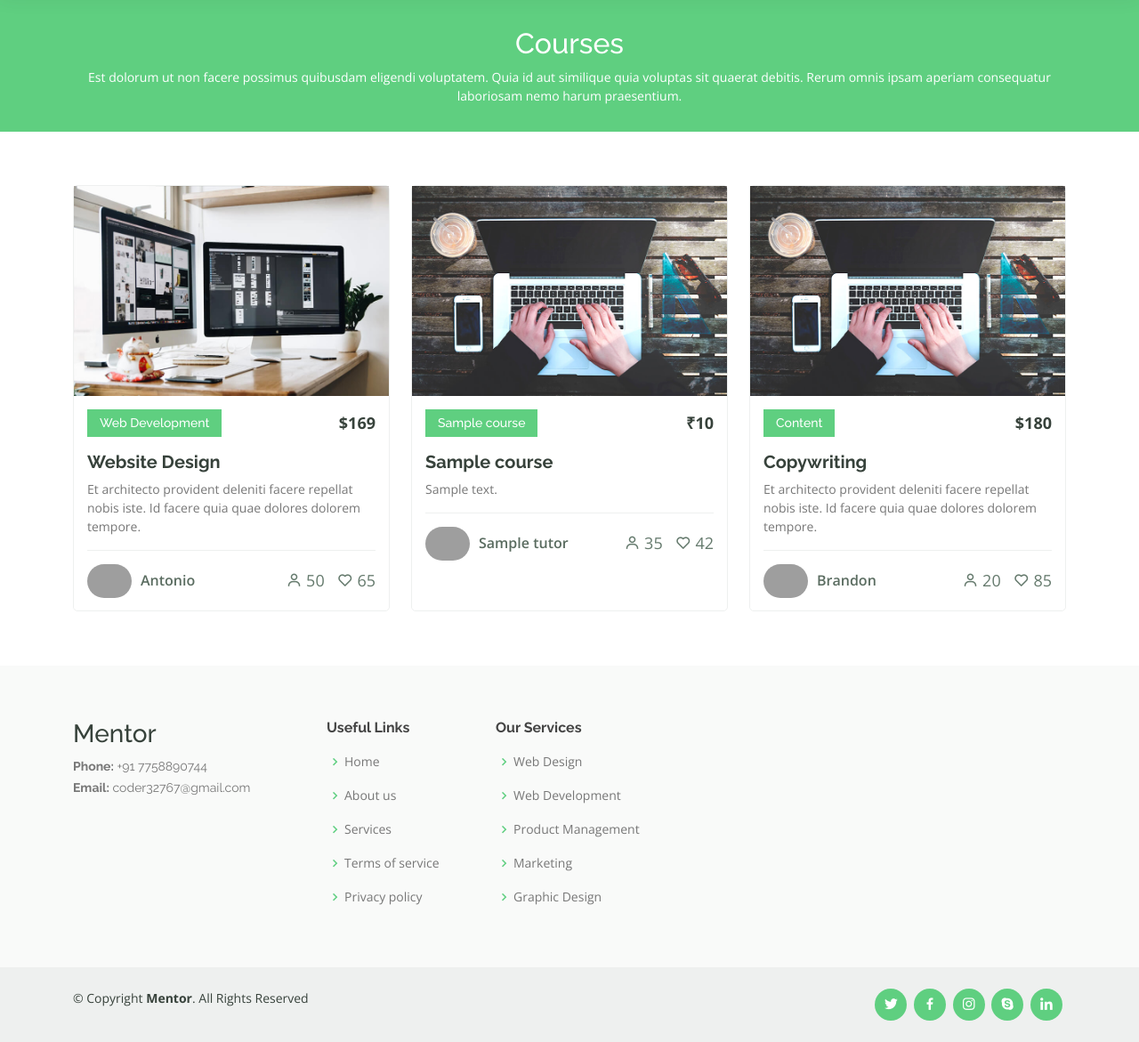
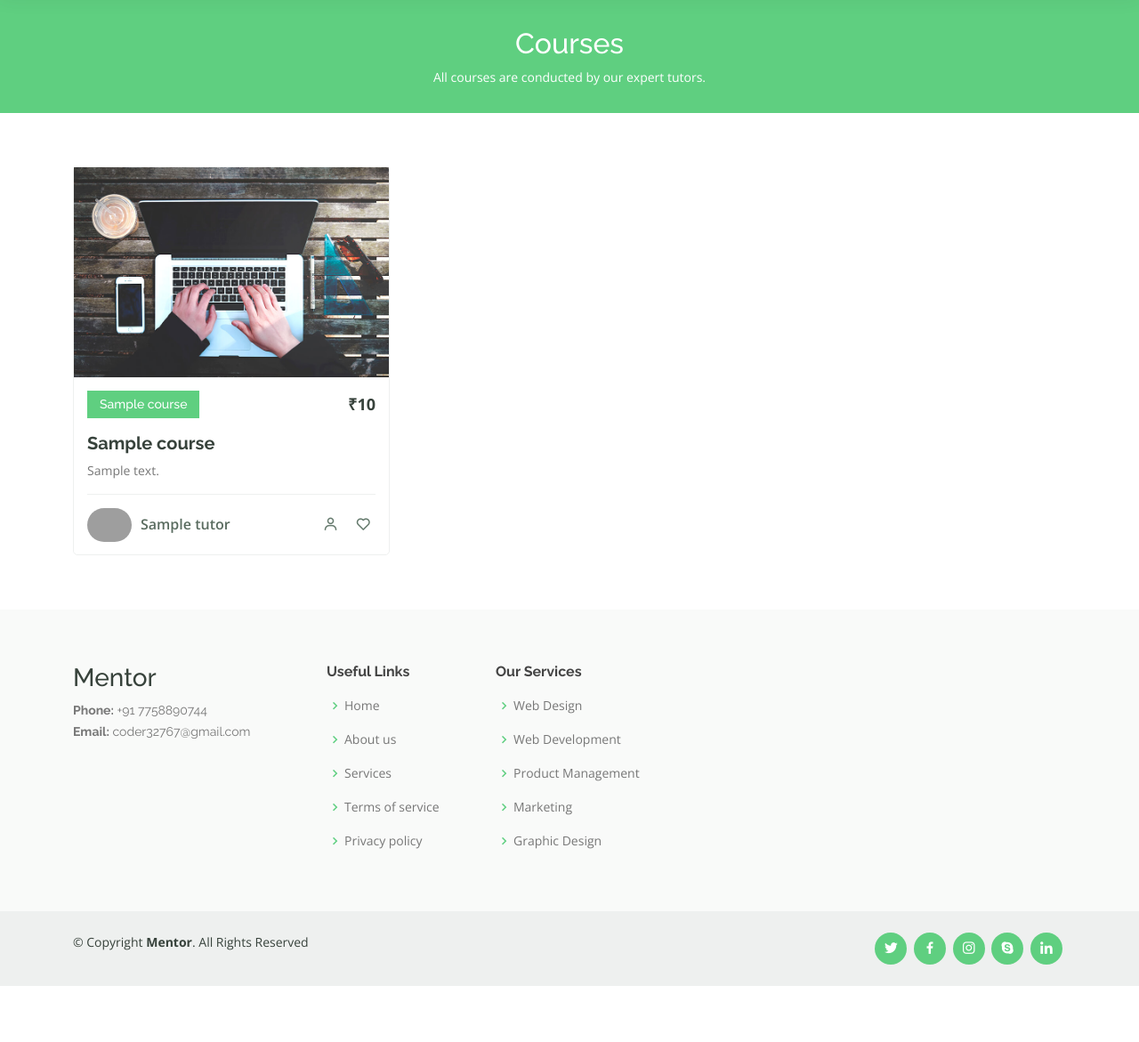
Before and after one commit to pradipbankar0097/mentor, a Django app: template templates/courses.html in a window 1280 px wide. Shown: the part 73-1244 px from the top of the page at 89% size. After the commit the page ends 1181 px from the top, so only its background shows below. Run offline with Django 3.2, Linux system fonts and the light colour scheme; the template is opened without the code that fills it: most values are stand-ins (such as "Sample title", 1, 10 or a date in 2020); some libraries are stand-ins or nearby versions; grey boxes are pictures that could not be loaded.

Commit message:
again just push it

```diff
--- a/mentorhome/models.py
+++ b/mentorhome/models.py
@@ -9,6 +9,8 @@ class Course(models.Model):
     course_price = models.IntegerField()
     course_duration = models.IntegerField()
     tutor = models.CharField(max_length=50)
+    no_of_students = models.IntegerField(default=0)
+    no_of_likes = models.IntegerField(default=0)
     tutor_code = models.CharField(max_length=10)
     course_code = models.CharField(max_length=10, primary_key=True)
 
@@ -18,4 +20,4 @@ class Trainer(models.Model):
     trainer_field = models.CharField(max_length=40,default='Programming')
     trainer_details = models.CharField(max_length=200,default='Trainer details are to be filled in this part.')
     trainer_photo = models.CharField(max_length=200,default='../static/img/trainers/trainer-1.jpg')
-    trainer_code = models.CharField(max_length=10)
+    trainer_code = models.CharField(max_length=10, primary_key=True)
--- a/templates/courses.html
+++ b/templates/courses.html
@@ -10,7 +10,7 @@
     <div class="breadcrumbs">
       <div class="container">
         <h2>Courses</h2>
-        <p>Est dolorum ut non facere possimus quibusdam eligendi voluptatem. Quia id aut similique quia voluptas sit quaerat debitis. Rerum omnis ipsam aperiam consequatur laboriosam nemo harum praesentium. </p>
+        <p>All courses are conducted by our expert tutors.</p>
       </div>
     </div><!-- End Breadcrumbs -->
 
@@ -20,31 +20,7 @@
 
         <div class="row" data-aos="zoom-in" data-aos-delay="100">
 
-          <div class="col-lg-4 col-md-6 d-flex align-items-stretch">
-            <div class="course-item">
-              <img src="../static/img/course-1.jpg" class="img-fluid" alt="...">
-              <div class="course-content">
-                <div class="d-flex justify-content-between align-items-center mb-3">
-                  <h4>Web Development</h4>
-                  <p class="price">$169</p>
-                </div>
 
-                <h3><a href="course-details.html">Website Design</a></h3>
-                <p>Et architecto provident deleniti facere repellat nobis iste. Id facere quia quae dolores dolorem tempore.</p>
-                <div class="trainer d-flex justify-content-between align-items-center">
-                  <div class="trainer-profile d-flex align-items-center">
-                    <img src="../static/img/trainers/trainer-1.jpg" class="img-fluid" alt="">
-                    <span>Antonio</span>
-                  </div>
-                  <div class="trainer-rank d-flex align-items-center">
-                    <i class="bx bx-user"></i>&nbsp;50
-                    &nbsp;&nbsp;
-                    <i class="bx bx-heart"></i>&nbsp;65
-                  </div>
-                </div>
-              </div>
-            </div>
-          </div> <!-- End Course Item-->
 
 {% for course in courses_details %}
 
@@ -65,9 +41,9 @@
                     <span>{{course.tutor}}</span>
                   </div>
                   <div class="trainer-rank d-flex align-items-center">
-                    <i class="bx bx-user"></i>&nbsp;35
+                    <i class="bx bx-user"></i>&nbsp;{{ course.no_of_students }}
                     &nbsp;&nbsp;
-                    <i class="bx bx-heart"></i>&nbsp;42
+                    <i class="bx bx-heart"></i>&nbsp;{{ course.no_of_likes }}
                   </div>
                 </div>
               </div>
@@ -76,31 +52,7 @@
 
 {% endfor %}
 
-          <div class="col-lg-4 col-md-6 d-flex align-items-stretch mt-4 mt-lg-0">
-            <div class="course-item">
-              <img src="../static/img/course-3.jpg" class="img-fluid" alt="...">
-              <div class="course-content">
-                <div class="d-flex justify-content-between align-items-center mb-3">
-                  <h4>Content</h4>
-                  <p class="price">$180</p>
-                </div>
 
-                <h3><a href="course-details.html">Copywriting</a></h3>
-                <p>Et architecto provident deleniti facere repellat nobis iste. Id facere quia quae dolores dolorem tempore.</p>
-                <div class="trainer d-flex justify-content-between align-items-center">
-                  <div class="trainer-profile d-flex align-items-center">
-                    <img src="../static/img/trainers/trainer-3.jpg" class="img-fluid" alt="">
-                    <span>Brandon</span>
-                  </div>
-                  <div class="trainer-rank d-flex align-items-center">
-                    <i class="bx bx-user"></i>&nbsp;20
-                    &nbsp;&nbsp;
-                    <i class="bx bx-heart"></i>&nbsp;85
-                  </div>
-                </div>
-              </div>
-            </div>
-          </div> <!-- End Course Item-->
 
         </div>
 
```
Also changed, not shown: mentorhome/migrations/0006_auto_20210730_1712.py (added).
